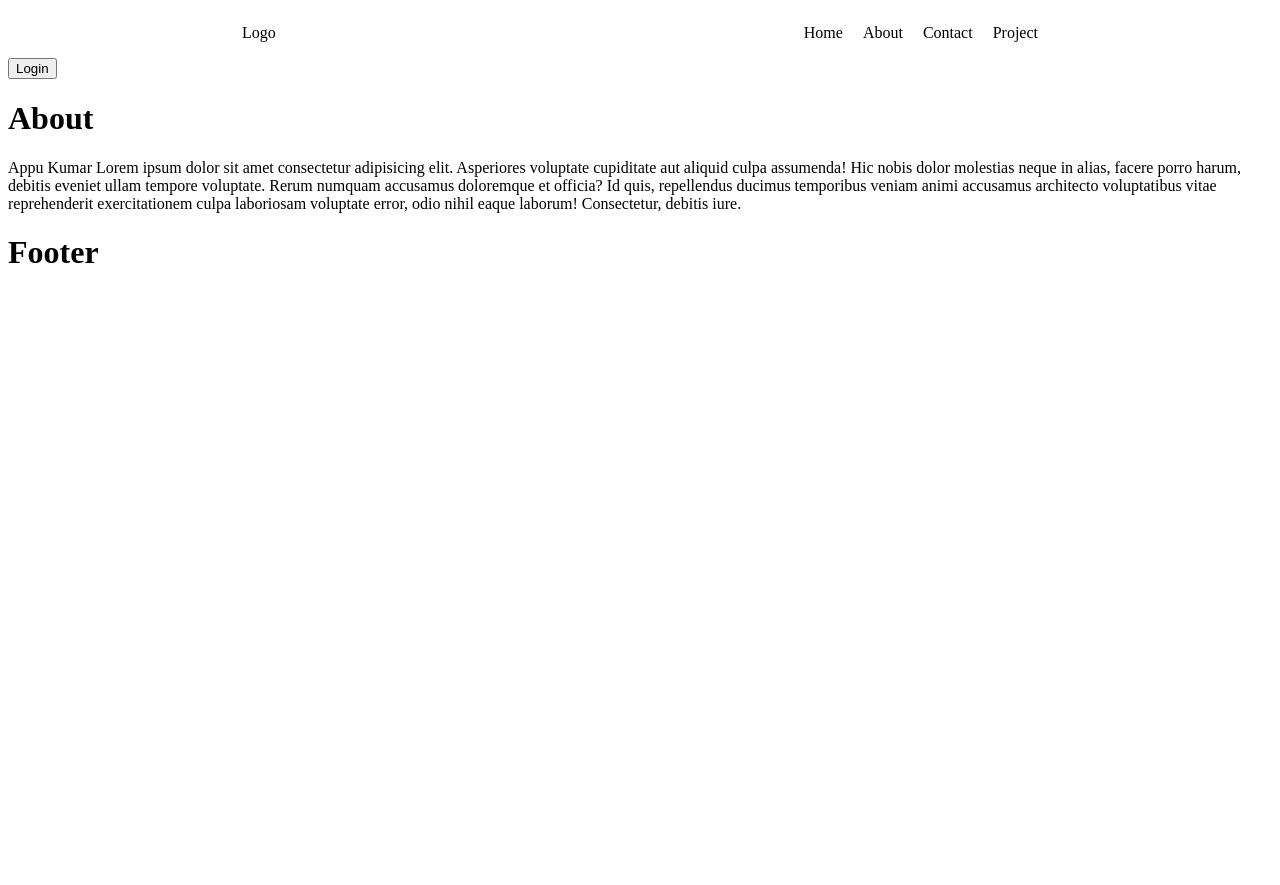
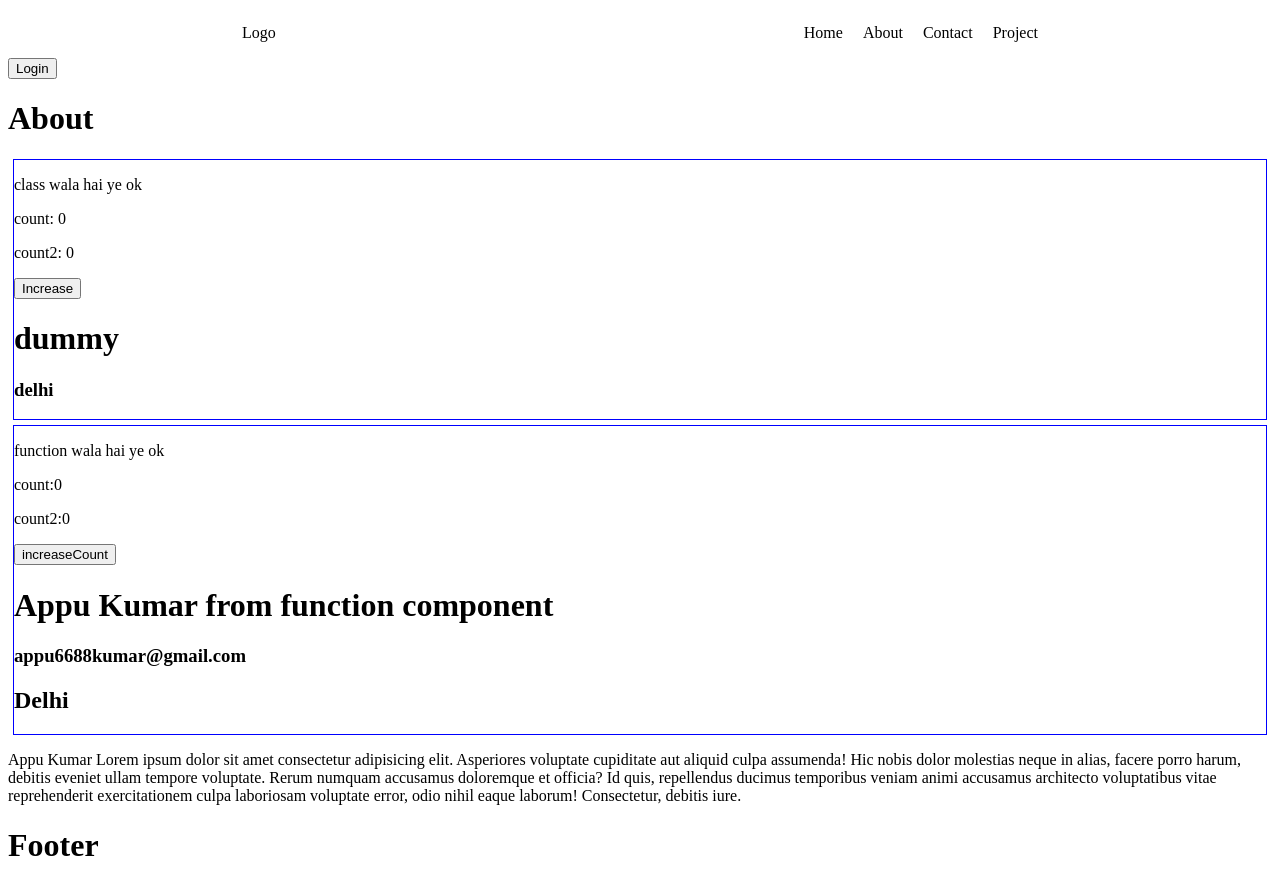
Before and after one commit to appu-kumar/LearnReact, a React (Vite) app: page /about in a window 1280 px wide. Before the commit the page ends 800 px from the top, so only its background shows below. Built offline with nearby package versions, Linux system fonts and the light colour scheme; no server answers.

Commit message:
add componenet life cycle and class component

```diff
--- a/Main.css
+++ b/Main.css
@@ -9,7 +9,8 @@
 .restaurants{
     display:flex;
     justify-content: space-between;
-    /* flex-wrap:wrap; */
+    gap:10px;
+    flex-wrap:wrap;
 }
 
 #search {
@@ -40,3 +41,9 @@
     text-decoration: none; /* Optional: Removes underline from links */
     color: inherit; /* Optional: Inherit parent color for links */
 }
+
+
+.user {
+    border:1px solid blue;
+    margin:5px;
+}
--- a/src/App.jsx
+++ b/src/App.jsx
@@ -6,6 +6,7 @@ import ReactDOM from "react-dom/client";
 import Contact from "./components/Contact";
 import Project from "./components/Project";
 import Error from "./components/Error";
+import Restaurant from "./components/Restaurant";
 import { BrowserRouter, Routes, Route, Outlet } from "react-router-dom";
 
 const App = () => {
@@ -28,6 +29,7 @@ const AppRouter = () => {
           <Route path="/about" element={<About />} />
           <Route path="/contact" element={<Contact />} />
           <Route path="/project" element={<Project />} />
+          <Route path="/restaurant/:resId" element={<Restaurant />} />      {/* dynamic routing     */}
           <Route path="*" element={<Error />} />
         </Route>
       </Routes>
--- a/src/components/About.jsx
+++ b/src/components/About.jsx
@@ -1,7 +1,20 @@
+import UserClass from './UserClass'
+import User from './User';
+import { useEffect } from 'react';
 const About = () => {
+
+
+    useEffect(()=>{
+      console.log('it is didMount function in class component')
+      // this is used to call an api
+    },[])
+
+    console.log('render parent')
     return (
       <>
         <h1>About</h1>
+        <UserClass title={"class wala hai ye ok"} />
+        <User    title={"function wala hai ye ok"}/>
         <p>
           Appu Kumar
           Lorem ipsum dolor sit amet consectetur adipisicing elit. Asperiores
--- a/src/components/Body.jsx
+++ b/src/components/Body.jsx
@@ -1,7 +1,8 @@
 import { restaurants } from "../utils/constants";
-import RestaurantDetails from "./Restaurants";
+import RestaurantDetails from "./RestaurantDetails";
 import { useState, useEffect } from "react";
 import { ratings } from "../utils/constants";
+import { Link } from "react-router";
 const Body = () => {
   // these are the state variables that syncs ui and data
   const [resList, setResList] = useState(restaurants);
@@ -76,7 +77,7 @@ const Body = () => {
 
       <div className="restaurants">
         {resList.map((res, idx) => (
-          <RestaurantDetails key={idx} res={res} />
+          <Link to={`/restaurant/${idx}`} key={idx}><RestaurantDetails  res={res} /> </Link>
         ))}
       </div>
     </>
--- /dev/null
+++ b/src/components/Restaurant.jsx
@@ -0,0 +1,13 @@
+import React from 'react'
+import { useParams } from 'react-router';
+
+const Restaurant = () => {
+
+    const {resId} = useParams();     // call an Api of the particular restaurant information
+
+  return (
+    <div>Restaurant {resId}</div>
+  )
+}
+
+export default Restaurant
--- /dev/null
+++ b/src/components/User.jsx
@@ -0,0 +1,22 @@
+import React from "react";
+import { useState } from "react";
+const User = (props) => {
+  const [count, setCount] = useState(0);
+  const [count2, setCount2] = useState(0);
+
+  return (
+    <>
+      <div className="user">
+        <p>{props.title}</p>
+        <p>count:{count}</p>
+        <p>count2:{count2}</p>
+        <button onClick={()=> setCount(count+1)}>increaseCount</button>
+        <h1>Appu Kumar from function component</h1>
+        <h3>appu6688kumar@gmail.com</h3>
+        <h2>Delhi</h2>
+      </div>
+    </>
+  );
+};
+
+export default User;
--- /dev/null
+++ b/src/components/UserClass.jsx
@@ -0,0 +1,68 @@
+import React from "react";
+class UserClass extends React.Component {
+  constructor(props) {
+    super(props);
+    this.state = {
+      count: 0,
+      count2: 0,
+      userData: {
+        name: "dummy",
+        location: "delhi",
+      },
+    };
+    console.log("constructor");
+  }
+
+  async componentDidMount() {
+    console.log("after constructor and render method ");
+    const response = await fetch("https://api.github.com/users/appu-kumar");
+    const userData = await response.json();
+    console.log("first phase");
+    this.setState(
+      {
+        userData: userData,
+      },
+      () => {
+        console.log("state", this.state.userData); // it is called just after state is called
+      }
+    );
+  }
+
+  componentDidUpdate(){
+     console.log('this is called after updation of the state and rendering  second phase ')
+  }
+
+  componentWillUnmount(){
+     console.log('This is called when componenet is removed from dom third phase')
+  }
+
+  render() {
+    console.log("render");
+    const { count, userData } = this.state;
+
+    return (
+      <>
+        <div className="user">
+          <p>{this.props.title}</p>
+          <p>count: {count}</p>
+          <p>count2: {this.state.count2}</p>
+          <button
+            onClick={() => {
+              this.setState({
+                // this is inbuilt method that update state
+                count: this.state.count + 1,
+              });
+            }}
+          >
+            Increase
+          </button>
+          <img src={userData.avatar_url} />
+          <h1>{userData.name}</h1>
+          <h3>{userData.location}</h3>
+        </div>
+      </>
+    );
+  }
+}
+
+export default UserClass;
```
Also changed, not shown: src/components/RestaurantDetails.jsx (renamed from src/components/Restaurants.jsx), 1 other file (tests, documents, lock files or other folders).
